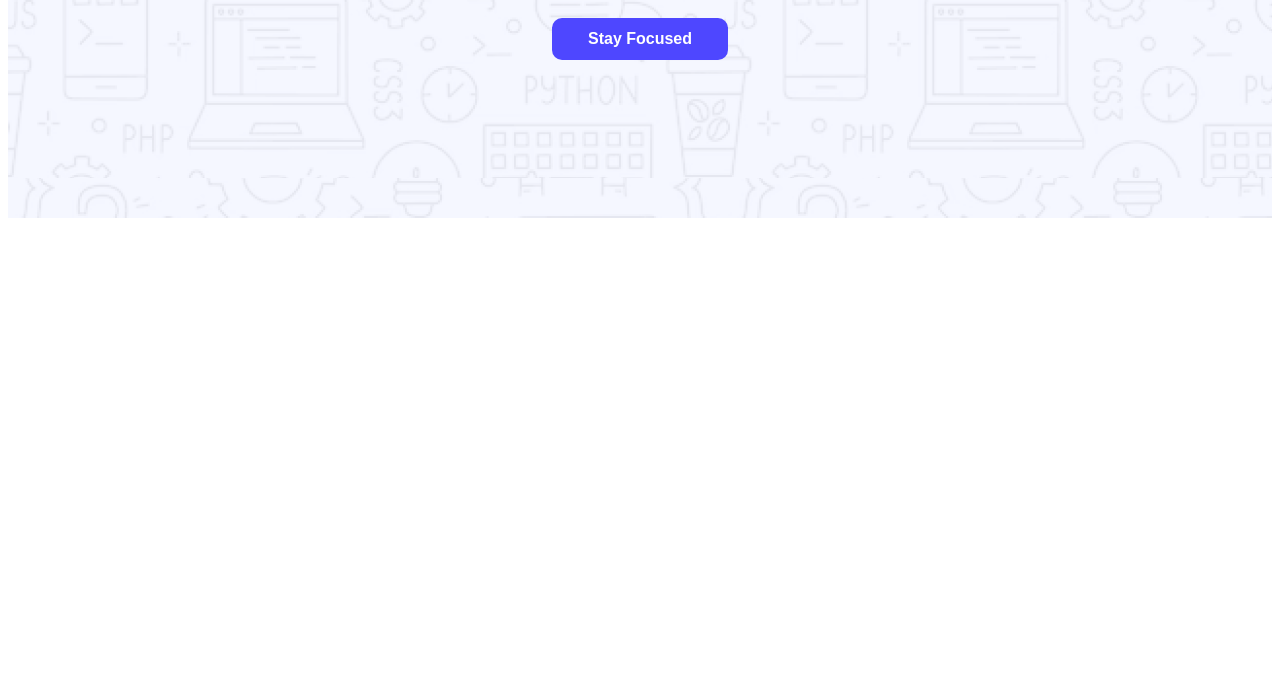
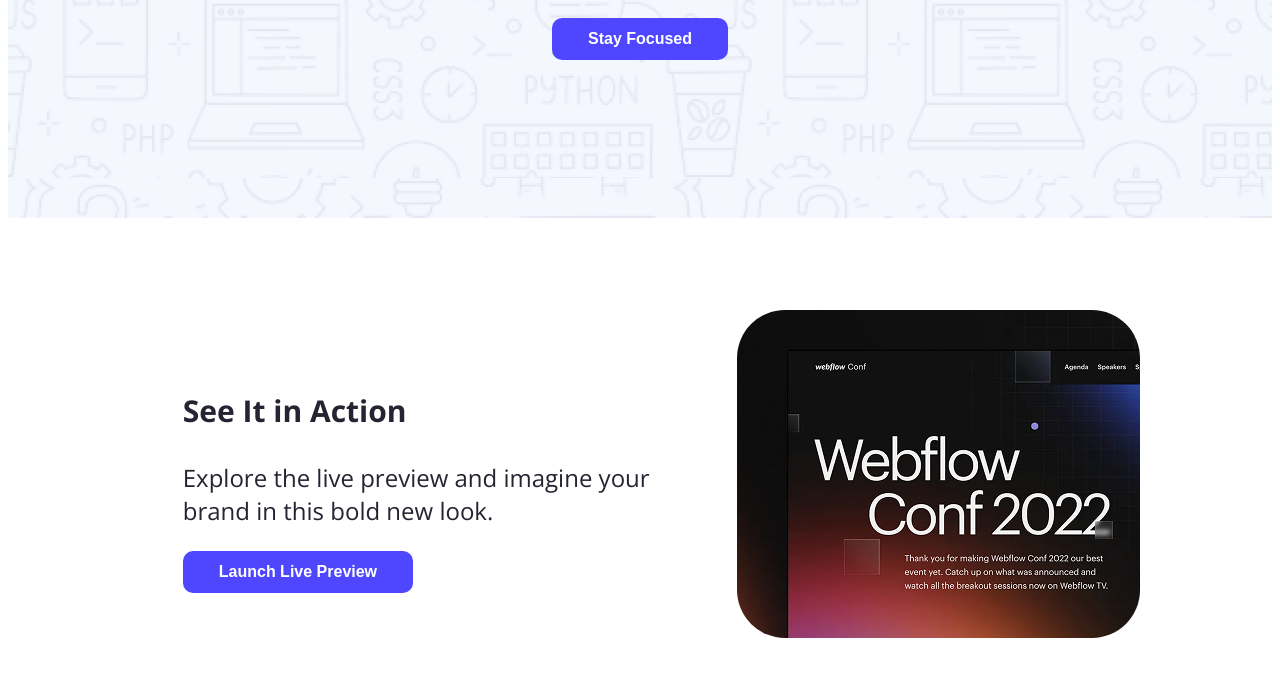
Before and after one commit to rimon-islam53/landing-launchpad, a plain HTML site: page index.html in a window 1280 px wide. Shown: the part 482-1158 px from the top of the page. Before the commit the page ends 800 px from the top, so only its background shows below. Drawn offline with nearby package versions, Linux system fonts and the light colour scheme.

Commit message:
complete Action section

```diff
--- a/index.html
+++ b/index.html
@@ -32,6 +32,19 @@
 
     </header>
     <main>
+        <!--Action section-->
+        <section class="action-section">
+            <div class="action-text">
+                <h3 class="action-title text-color">See It in Action</h3>
+                <p class="action-subtitle text-color">Explore the live preview and imagine your <br> brand in this bold new look.</p>
+                <a href=""><button class="btn-primary">Launch Live Preview</button></a>
+
+            </div>
+            <div class="action-image">
+                    <img src="Assets/wc-mini.png" alt="web flow conf">
+                </div>
+
+        </section>
 
     </main>
     <footer>
--- a/styles/launch.css
+++ b/styles/launch.css
@@ -8,20 +8,20 @@
 
 /* header item */
 
-header{
+header {
     background-image: url(../Assets/Hero-bg.png);
     height: 100%;
 
 }
 
-.banner-description{
+.banner-description {
     font-weight: bold;
     font-size: 65px;
 }
 
 /* shared items */
 
-.btn-primary{
+.btn-primary {
     background-color: #4E47FF;
     font-weight: bold;
     color: #FFFFFF;
@@ -33,21 +33,25 @@
 
 }
 
-.btn-secondary{
+.btn-secondary {
     margin-bottom: 158px;
 }
 
-.text-center{
+.text-center {
     text-align: center;
 }
 
-.text-secondary{
+.text-secondary {
     color: #4E47FF;
+}
+
+.text-color{
+    color: #252432;
 }
 
 /* nav styles */
 
-nav{
+nav {
     display: flex;
     align-items: center;
     justify-content: space-between;
@@ -56,6 +60,39 @@
 
 }
 
-.nav-title{
+.nav-title {
     font-size: 34px;
 }
+
+/* Action section style */
+
+.action-section {
+    display: flex;
+    justify-content: space-around;
+    align-items: center;
+    padding: 80px 120px 80px 100px;
+    gap: auto;
+}
+
+.action-text{
+    padding: 62.5px;
+    height: 100%;
+    justify-content: center;
+}
+
+.action-title{
+    font-size: 30px;
+    font-weight: bold;
+}
+
+.action-subtitle{
+    font-size: 24px;
+    font-weight: 16px;
+}
+
+.action-image img{
+    border-radius: 48px;
+    width: 100%;
+    max-width: 450px;
+
+}
```
